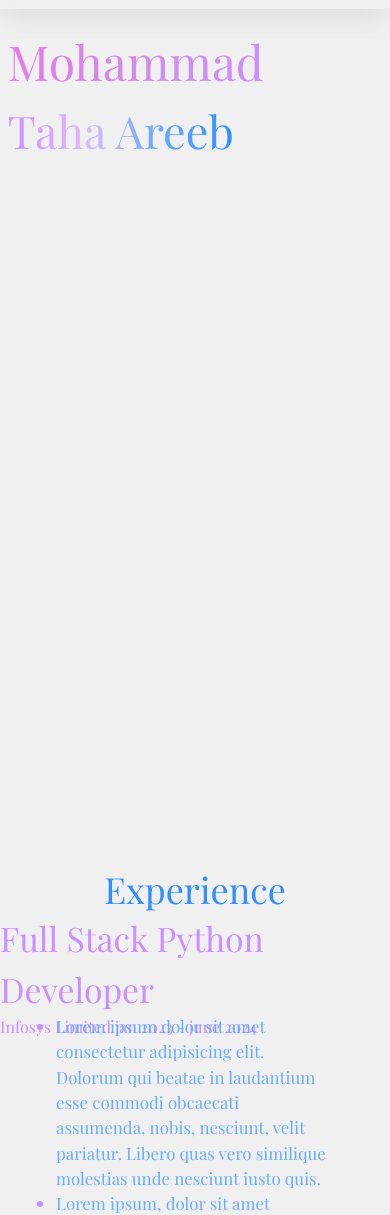
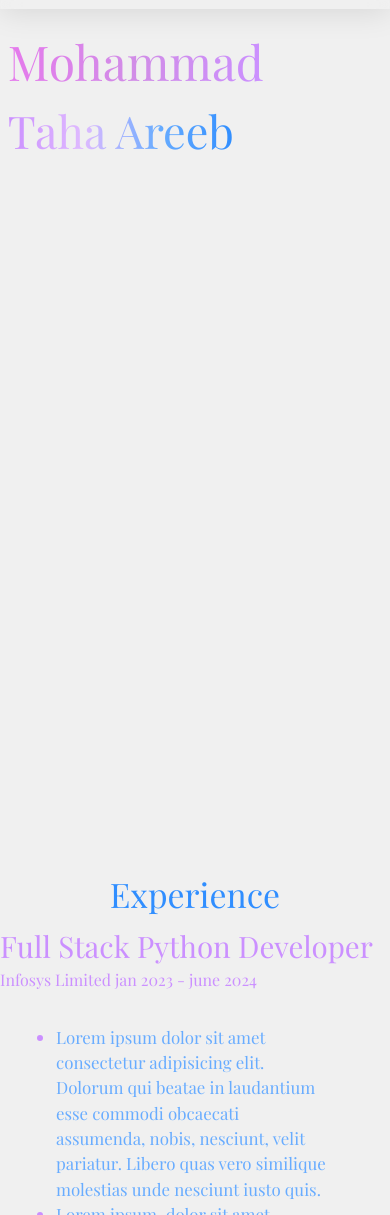
Before and after one commit to mohammad-taha-areeb/portfolio, a plain HTML site: page index.html in a window 390 px wide. Shown: the top 1215 px of the page. Drawn offline with nearby package versions, Linux system fonts and the light colour scheme.

Commit message:
Update index.html

```diff
--- a/index.html
+++ b/index.html
@@ -171,13 +171,13 @@
 
     <div id="experience" class="bg- w-full h-screen">
       <h1
-        class="text-center flex items-center text-[#308eff] justify-center text-4xl"
+        class="text-center flex items-center text-[#308eff] justify-center md:text-[5vh] text-[4vh]"
       >
         Experience
       </h1>
 
       <div class="justify-left items-center md:mt-3 mt-1 bg- h-[11vh]">
-        <h2 class="text-[#cb90ff] md:text-[2.2vw] text-[4vh]">Full Stack Python Developer</h2>
+        <h2 class="text-[#cb90ff] md:text-[2.2vw] text-[3.5vh]">Full Stack Python Developer</h2>
         <h3 class="text-[#cb90ff] ">Infosys Limited jan 2023  -  june  2024</h3>
       </div>
 
```
